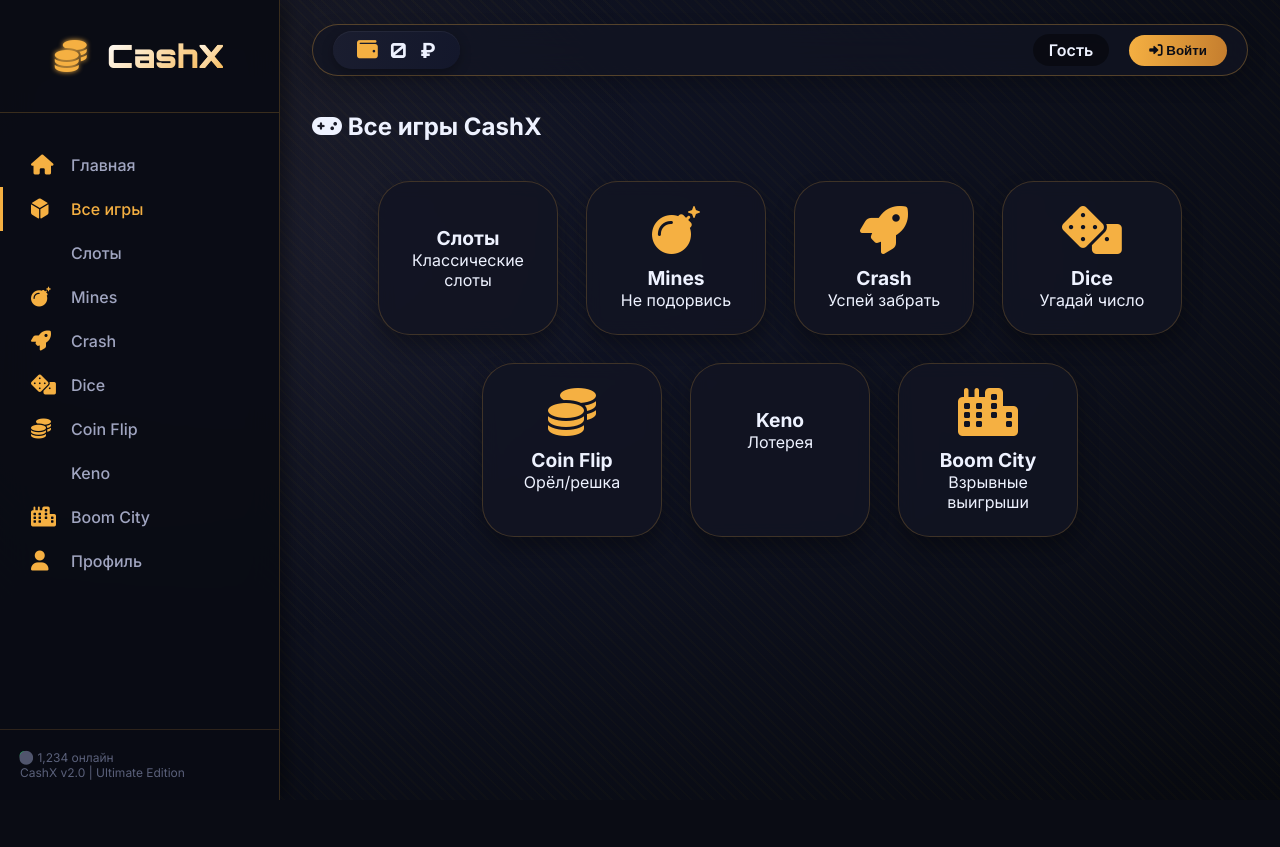
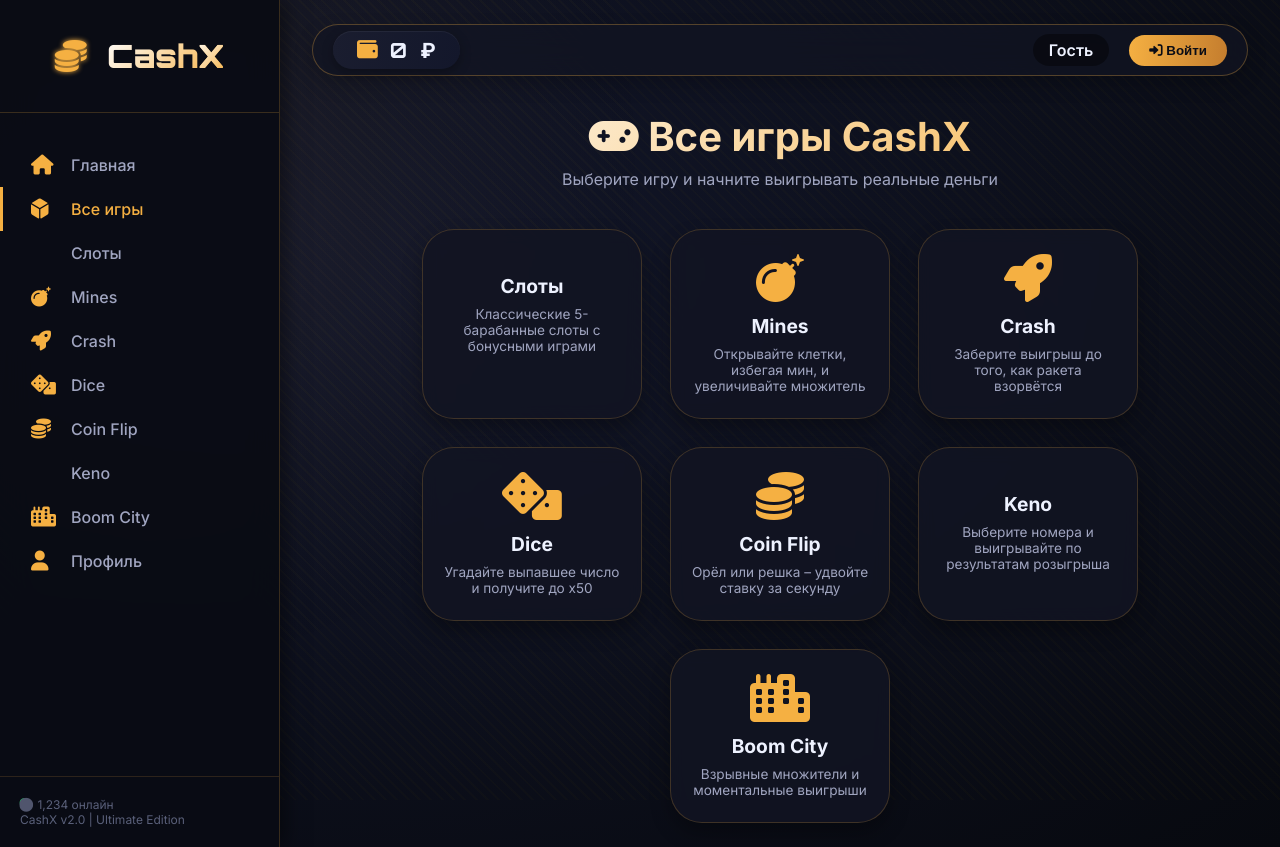
Before and after one commit to hanotsosall/cashx, a Flask app: page /games in a window 1280 px wide. Before the commit the page ends 800 px from the top, so only its background shows below. Run offline with Flask 3, Linux system fonts and the light colour scheme.

Commit message:
Update games.html

```diff
--- a/templates/games.html
+++ b/templates/games.html
@@ -1,13 +1,100 @@
 {% extends "layout.html" %}
 {% block content %}
-<h2 class="page-title"><i class="fas fa-gamepad"></i> Все игры CashX</h2>
-<div class="games-grid">
-    <div class="game-card" onclick="location.href='/game/slots'"><i class="fas fa-roulette"></i><h3>Слоты</h3><p>Классические слоты</p></div>
-    <div class="game-card" onclick="location.href='/game/mines'"><i class="fas fa-bomb"></i><h3>Mines</h3><p>Не подорвись</p></div>
-    <div class="game-card" onclick="location.href='/game/crash'"><i class="fas fa-rocket"></i><h3>Crash</h3><p>Успей забрать</p></div>
-    <div class="game-card" onclick="location.href='/game/dice'"><i class="fas fa-dice"></i><h3>Dice</h3><p>Угадай число</p></div>
-    <div class="game-card" onclick="location.href='/game/coinflip'"><i class="fas fa-coins"></i><h3>Coin Flip</h3><p>Орёл/решка</p></div>
-    <div class="game-card" onclick="location.href='/game/keno'"><i class="fas fa-bingo"></i><h3>Keno</h3><p>Лотерея</p></div>
-    <div class="game-card" onclick="location.href='/game/boomcity'"><i class="fas fa-city"></i><h3>Boom City</h3><p>Взрывные выигрыши</p></div>
+<div class="games-header">
+    <h1><i class="fas fa-gamepad"></i> Все игры CashX</h1>
+    <p>Выберите игру и начните выигрывать реальные деньги</p>
 </div>
+
+<div class="games-catalog">
+    <div class="game-card" onclick="location.href='/game/slots'">
+        <i class="fas fa-roulette"></i>
+        <h3>Слоты</h3>
+        <p>Классические 5-барабанные слоты с бонусными играми</p>
+    </div>
+    <div class="game-card" onclick="location.href='/game/mines'">
+        <i class="fas fa-bomb"></i>
+        <h3>Mines</h3>
+        <p>Открывайте клетки, избегая мин, и увеличивайте множитель</p>
+    </div>
+    <div class="game-card" onclick="location.href='/game/crash'">
+        <i class="fas fa-rocket"></i>
+        <h3>Crash</h3>
+        <p>Заберите выигрыш до того, как ракета взорвётся</p>
+    </div>
+    <div class="game-card" onclick="location.href='/game/dice'">
+        <i class="fas fa-dice"></i>
+        <h3>Dice</h3>
+        <p>Угадайте выпавшее число и получите до x50</p>
+    </div>
+    <div class="game-card" onclick="location.href='/game/coinflip'">
+        <i class="fas fa-coins"></i>
+        <h3>Coin Flip</h3>
+        <p>Орёл или решка – удвойте ставку за секунду</p>
+    </div>
+    <div class="game-card" onclick="location.href='/game/keno'">
+        <i class="fas fa-bingo"></i>
+        <h3>Keno</h3>
+        <p>Выберите номера и выигрывайте по результатам розыгрыша</p>
+    </div>
+    <div class="game-card" onclick="location.href='/game/boomcity'">
+        <i class="fas fa-city"></i>
+        <h3>Boom City</h3>
+        <p>Взрывные множители и моментальные выигрыши</p>
+    </div>
+</div>
+
+<style>
+    .games-header {
+        text-align: center;
+        margin-bottom: 40px;
+    }
+    .games-header h1 {
+        font-size: 2.5rem;
+        background: linear-gradient(135deg, #fff, #f5b042);
+        -webkit-background-clip: text;
+        background-clip: text;
+        color: transparent;
+    }
+    .games-header p {
+        color: #a0a5c0;
+        margin-top: 8px;
+    }
+    .games-catalog {
+        display: flex;
+        flex-wrap: wrap;
+        justify-content: center;
+        gap: 28px;
+    }
+    .game-card {
+        background: var(--bg-card);
+        backdrop-filter: blur(8px);
+        border-radius: 32px;
+        padding: 24px 20px;
+        width: 220px;
+        text-align: center;
+        cursor: pointer;
+        transition: var(--transition);
+        border: 1px solid rgba(245, 176, 66, 0.2);
+        box-shadow: 0 10px 20px rgba(0,0,0,0.3);
+    }
+    .game-card:hover {
+        transform: translateY(-8px);
+        border-color: var(--gold);
+        box-shadow: 0 20px 30px rgba(0,0,0,0.4), 0 0 15px var(--gold-glow);
+    }
+    .game-card i {
+        font-size: 3rem;
+        color: var(--gold);
+        margin-bottom: 12px;
+    }
+    .game-card h3 {
+        font-size: 1.2rem;
+        font-weight: 700;
+        margin-bottom: 8px;
+    }
+    .game-card p {
+        font-size: 0.85rem;
+        color: #a0a5c0;
+    }
+</style>
 {% endblock %}
```
